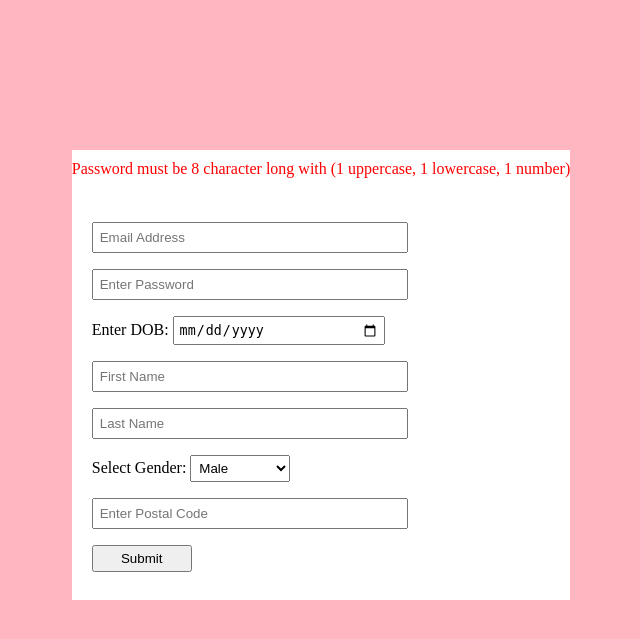
After one commit to Rohitupe/Python_RPA, a Flask app: template templates/error_password.html in a window 1280 px wide. The commit adds this page. Shown: the top 639 px of the page, without its empty margins (319-959 px from the left). Run offline with Flask 2, Linux system fonts and the light colour scheme; the template is opened without the code that fills it, so the values that code supplies are empty.

Commit message:
flask work done selenium remaining

```diff
--- a/app.py
+++ b/app.py
@@ -1,7 +1,8 @@
 from flask import Flask, render_template, request, redirect, url_for
 from flask_sqlalchemy import SQLAlchemy
-from datetime import datetime
+from datetime import datetime, date as d
 from Signup import sign_up, login_user
+import re
 
 app = Flask(__name__)
 
@@ -20,10 +21,11 @@ class RPA(db.Model):
     first_name = db.Column(db.String(200), nullable=False)
     last_name = db.Column(db.String(200), nullable=False)
     gender = db.Column(db.String(50), default='N/A')
-    postal_code = db.Column(db.Integer, nullable=False)
+    postal_code = db.Column(db.String(6), nullable=False, default="W1F7NU")
 
     def __repr__(self):
         return f"{self.first_name} {self.last_name} = {self.id}"
+
 
 # Login Info table
 class RPALogin(db.Model):
@@ -55,25 +57,49 @@ def signup():
         first_name = request.form['fName']
         last_name = request.form['lName']
         gender = request.form['gender']
-        postal_code = request.form['postalCode']
-
+        # postal_code = request.form['postalCode']
 
         # change date type from string to datetime.date
         date_type = datetime.strptime(date, "%Y-%m-%d")
-        print(email, password, date_type, first_name, last_name, gender, postal_code)
+        # print(email, password, date_type, first_name, last_name, gender, postal_code)
+        print(email, password, date_type, first_name, last_name, gender)
 
         data = RPA.query.all()
 
-        if len(data) == 0:
-            newUser = RPA(email=email, password=password, date=date_type, first_name=first_name, last_name=last_name, gender=gender, postal_code=int(postal_code))
-            db.session.add(newUser)
-            db.session.commit()
+        # if len(data) == 0:
+        #     if (d.today().year - date_type.year) > 16:
+        #         # newUser = RPA(email=email, password=password, date=date_type, first_name=first_name, last_name=last_name, gender=gender, postal_code=int(postal_code))
+        #         newUser = RPA(email=email, password=password, date=date_type, first_name=first_name,
+        #                       last_name=last_name, gender=gender)
+        #         db.session.add(newUser)
+        #         db.session.commit()
+        # else:
+        #     return render_template('error_password.html')
+
+        if (d.today().year - date_type.year) > 16:
+            flag = 0
+            while True:
+                if (len(password) < 8):
+                    flag = -1
+                    break
+                elif not re.search("[a-z]", password):
+                    flag = -1
+                    break
+                elif not re.search("[A-Z]", password):
+                    flag = -1
+                    break
+                elif not re.search("[0-9]", password):
+                    flag = -1
+                    break
+                else:
+                    flag = 0
+                    sign_up(email, password, date_type, first_name, last_name, gender, 'W1F7NU')
+                    return redirect('/login')
+
+            if flag == -1:
+                return render_template('error_password.html')
         else:
-            return render_template('error_message.html')
-
-        sign_up(email, password, date_type, first_name, last_name, gender, postal_code)
-        return redirect('/login')
-
+            return render_template('error_age.html')
     else:
         return render_template('index.html')
 
@@ -97,20 +123,40 @@ def login():
 
         print(lEmail, lPassword)
 
-        login_data = RPALogin.query.all()
+        # login_data = RPALogin.query.all()
 
-        if len(login_data) == 0:
-            newUser = RPALogin(lEmail=lEmail, lPassword=lPassword)
-            db.session.add(newUser)
-            db.session.commit()
-        else:
-            return render_template('error_message.html')
+        # if len(login_data) == 0:
+        #     newUser = RPALogin(lEmail=lEmail, lPassword=lPassword)
+        #     db.session.add(newUser)
+        #     db.session.commit()
+        # else:
+        #     return render_template('error_password.html')
 
-        login_user(lEmail, lPassword)
-        return render_template('success_message.html')
+        flag = 0
+        while True:
+            if len(lPassword) < 8:
+                flag = -1
+                break
+            elif not re.search("[a-z]", lPassword):
+                flag = -1
+                break
+            elif not re.search("[A-Z]", lPassword):
+                flag = -1
+                break
+            elif not re.search("[0-9]", lPassword):
+                flag = -1
+                break
+            else:
+                flag = 0
+                login_user(lEmail, lPassword)
+                return render_template('success_message.html')
+
+        if flag == -1:
+            return render_template('login_error_password.html')
 
     else:
         return render_template('login.html')
 
+
 if __name__ == "__main__":
     app.run(debug=True)
--- a/main.py
+++ b/main.py
@@ -43,7 +43,7 @@ def signup_page():
                 break
 
         if flag == -1:
-            return render_template('error_message.html')
+            return render_template('error_password.html')
 
     else:
         return render_template('index.')
@@ -96,7 +96,7 @@ def data():
                 break
 
         if flag == -1:
-            return render_template('error_message.html')
+            return render_template('error_password.html')
 
     else:
         return redirect('/')
--- a/templates/error_message.html
+++ /dev/null
@@ -1,5 +0,0 @@
-{% extends 'index.html' %}
-
-{% block message%}
-    <p style="padding-top:10px; color:red">Please Enter a Strong Password...</p>
-{% endblock message%}
--- /dev/null
+++ b/templates/error_password.html
@@ -0,0 +1,7 @@
+{% extends 'index.html' %}
+
+{% block error_password %}
+    <p style="padding-top:10px; color:red">
+        Password must be 8 character long with (1 uppercase, 1 lowercase, 1 number)
+    </p>
+{% endblock error_password %}
--- a/templates/index.html
+++ b/templates/index.html
@@ -10,21 +10,23 @@
 </head>
 <body>
     <div class="container">
-        {% block success_message%}
-        {% endblock success_message%}
+        {% block error_age %}
+        {% endblock error_age %}
+
+        {% block error_password %}
+        {% endblock error_password %}
         <form name="loginForm" method="POST" id="loginForm">
             <input class="input-design" id="email" type="email" name="email" placeholder="Email Address" required><br>
             <input class="input-design" id="password" type="password" name="password" placeholder="Enter Password" required><br>
-            {% block message%}
-            {% endblock message%}<br>
+
             <label for="date">Enter DOB:</label>
             <input class="dob" id="date" type="date" name="date" required><br>
             <input class="input-design" id="fname" type="text" placeholder="First Name" name="fName" required><br>
             <input class="input-design" id="lname" type="text" placeholder="Last Name" name="lName" required><br>
             <label id="gender" for="gender">Select Gender:</label>
             <select class="dropdown" id="select-gender" name="gender">
-                <option value="male">Male</option>
-                <option value="female">Female</option>
+                <option value="Male">Male</option>
+                <option value="Female">Female</option>
             </select><br>
             <input class="input-design" id="postalcode" type="number" name="postalCode" placeholder="Enter Postal Code" required><br>
             <input class="submitbtn" id="submit" type="submit" value="Submit">
--- a/templates/login.html
+++ b/templates/login.html
@@ -9,13 +9,11 @@
 </head>
 <body>
      <div class="container">
-        {% block success_message%}
-        {% endblock success_message%}
+        {% block error_password %}
+        {% endblock error_password %}
         <form name="loginForm" method="POST" id="loginForm">
             <input class="input-design" id="email" type="email" name="lEmail" placeholder="Email Address" required><br>
             <input class="input-design" id="password" type="password" name="lPassword" placeholder="Enter Password" required><br>
-            {% block message%}
-            {% endblock message%}<br>
             <input class="submitbtn" id="submit" type="submit" value="Submit">
         </form>
     </div>
```
Also changed, not shown: hello.py (+30 -6 lines), templates/error_age.html (added, +7 -0 lines), templates/login_error_password.html (added, +7 -0 lines), rpa.db.
